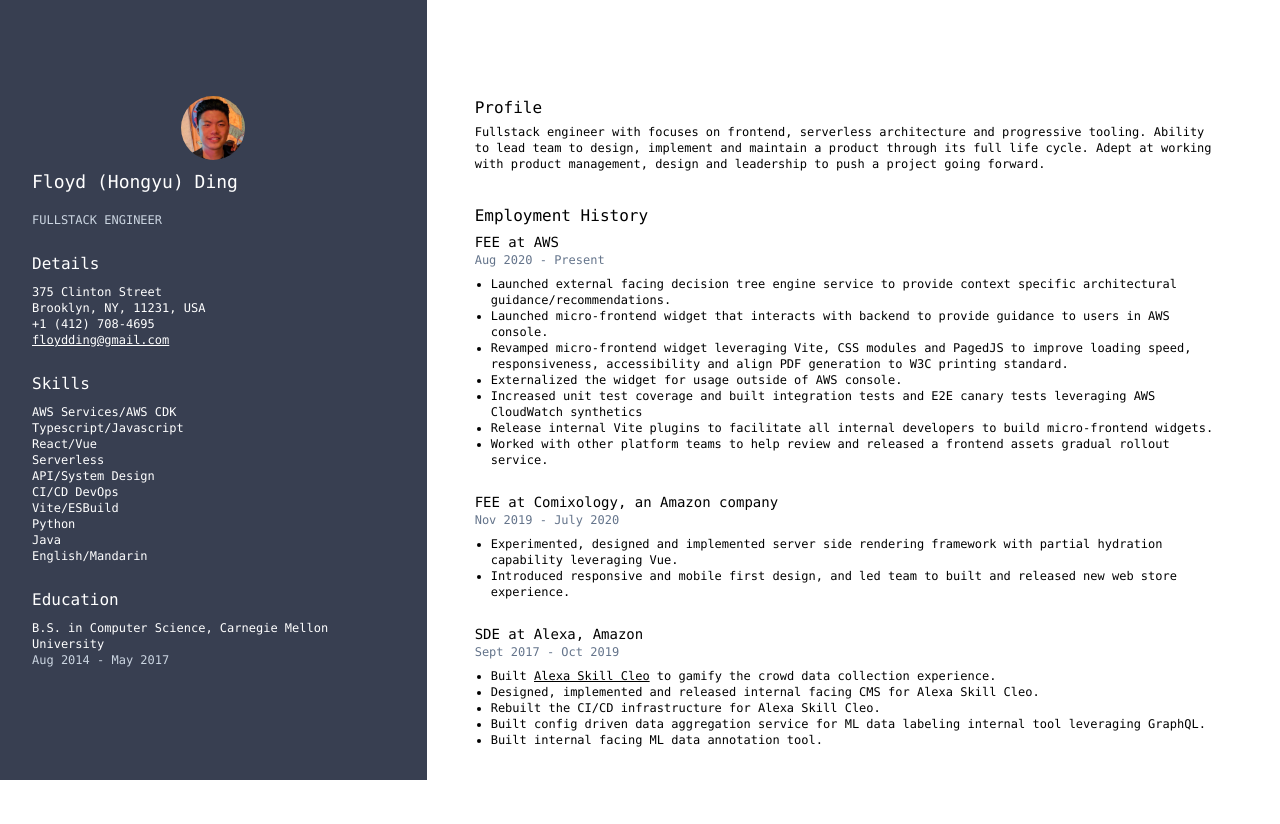
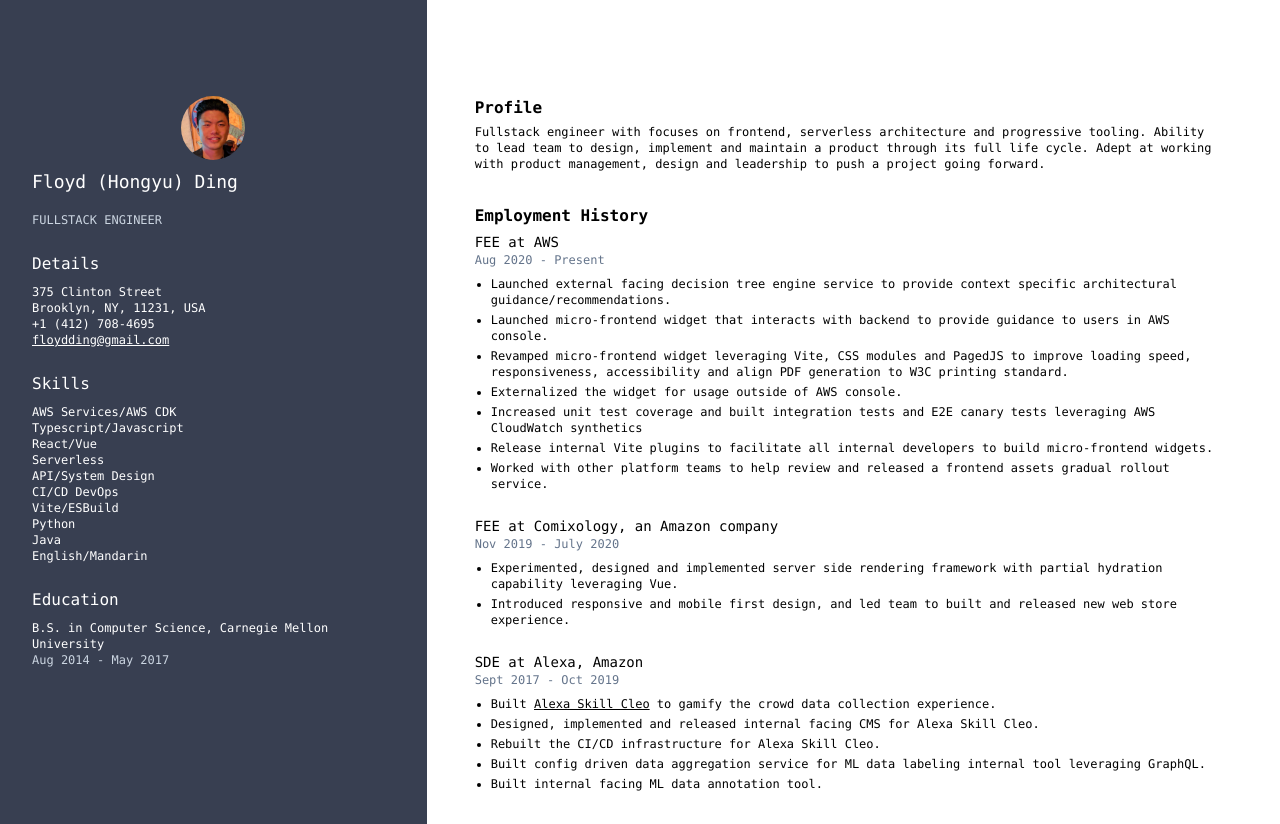
Before and after one commit to floydding/resume, a website built with Vite: page index.html in a window 1280 px wide. Before the commit the page ends 800 px from the top, so only its background shows below. Built offline with nearby package versions, Linux system fonts and the light colour scheme.

Commit message:
fix: bold text

```diff
--- a/index.html
+++ b/index.html
@@ -58,7 +58,7 @@
       <div class="basis-2/3 pl-12 pr-16 pt-24">
         <!-- profile -->
         <div class="mb-8">
-          <div class="text-base mb-1">Profile</div>
+          <div class="text-base mb-1 font-semibold">Profile</div>
           <p>
             Fullstack engineer with focuses on frontend, serverless architecture and progressive tooling.
             Ability to lead team to design, implement and maintain a product through its full life cycle.
@@ -67,7 +67,7 @@
         </div>
         <!-- employment histry -->
         <div class="mb-8">
-          <div class="text-base mb-1">Employment History</div>
+          <div class="text-base mb-1 font-semibold">Employment History</div>
           <!-- AWS -->
           <div class="mb-6">
             <div class="text-sm">
@@ -75,13 +75,13 @@
             </div>
             <span class=" text-slate-500">Aug 2020 - Present</span>
             <ul class="list-disc ml-4 mt-2">
-              <li>Launched external facing decision tree engine service to provide context specific architectural guidance/recommendations.</li>
-              <li>Launched micro-frontend widget that interacts with backend to provide guidance to users in AWS console.</li>
-              <li>Revamped micro-frontend widget leveraging Vite, CSS modules and PagedJS to improve loading speed, responsiveness, accessibility and align PDF generation to W3C printing standard.</li>
-              <li>Externalized the widget for usage outside of AWS console.</li>
-              <li>Increased unit test coverage and built integration tests and E2E canary tests leveraging AWS CloudWatch synthetics</li>
-              <li>Release internal Vite plugins to facilitate all internal developers to build micro-frontend widgets.</li>
-              <li>Worked with other platform teams to help review and released a frontend assets gradual rollout service.</li>
+              <li class="mb-1">Launched external facing decision tree engine service to provide context specific architectural guidance/recommendations.</li>
+              <li class="mb-1">Launched micro-frontend widget that interacts with backend to provide guidance to users in AWS console.</li>
+              <li class="mb-1">Revamped micro-frontend widget leveraging Vite, CSS modules and PagedJS to improve loading speed, responsiveness, accessibility and align PDF generation to W3C printing standard.</li>
+              <li class="mb-1">Externalized the widget for usage outside of AWS console.</li>
+              <li class="mb-1">Increased unit test coverage and built integration tests and E2E canary tests leveraging AWS CloudWatch synthetics</li>
+              <li class="mb-1">Release internal Vite plugins to facilitate all internal developers to build micro-frontend widgets.</li>
+              <li class="mb-1">Worked with other platform teams to help review and released a frontend assets gradual rollout service.</li>
             </ul>
           </div>
           <!-- Comixology -->
@@ -91,7 +91,7 @@
             </div>
             <span class=" text-slate-500">Nov 2019 - July 2020</span>
             <ul class="list-disc ml-4 mt-2">
-              <li>Experimented, designed and implemented server side rendering framework with partial hydration capability leveraging Vue.</li>
+              <li class="mb-1">Experimented, designed and implemented server side rendering framework with partial hydration capability leveraging Vue.</li>
               <li>Introduced responsive and mobile first design, and led team to built and released new web store experience.</li>
             </ul>
           </div>
@@ -102,10 +102,10 @@
             </div>
             <span class=" text-slate-500">Sept 2017 - Oct 2019</span>
             <ul class="list-disc ml-4 mt-2">
-              <li>Built <a target="_blank" class="underline" href="https://www.amazon.com/Amazon-Cleo/dp/B01N5QDE0Y">Alexa Skill Cleo</a> to gamify the crowd data collection experience.</li>
-              <li>Designed, implemented and released internal facing CMS for Alexa Skill Cleo.</li>
-              <li>Rebuilt the CI/CD infrastructure for Alexa Skill Cleo.</li>
-              <li>Built config driven data aggregation service for ML data labeling internal tool leveraging GraphQL.</li>
+              <li class="mb-1">Built <a target="_blank" class="underline" href="https://www.amazon.com/Amazon-Cleo/dp/B01N5QDE0Y">Alexa Skill Cleo</a> to gamify the crowd data collection experience.</li>
+              <li class="mb-1">Designed, implemented and released internal facing CMS for Alexa Skill Cleo.</li>
+              <li class="mb-1">Rebuilt the CI/CD infrastructure for Alexa Skill Cleo.</li>
+              <li class="mb-1">Built config driven data aggregation service for ML data labeling internal tool leveraging GraphQL.</li>
               <li>Built internal facing ML data annotation tool.</li>
             </ul>
           </div>
```
Also changed, not shown: 1 other file.
